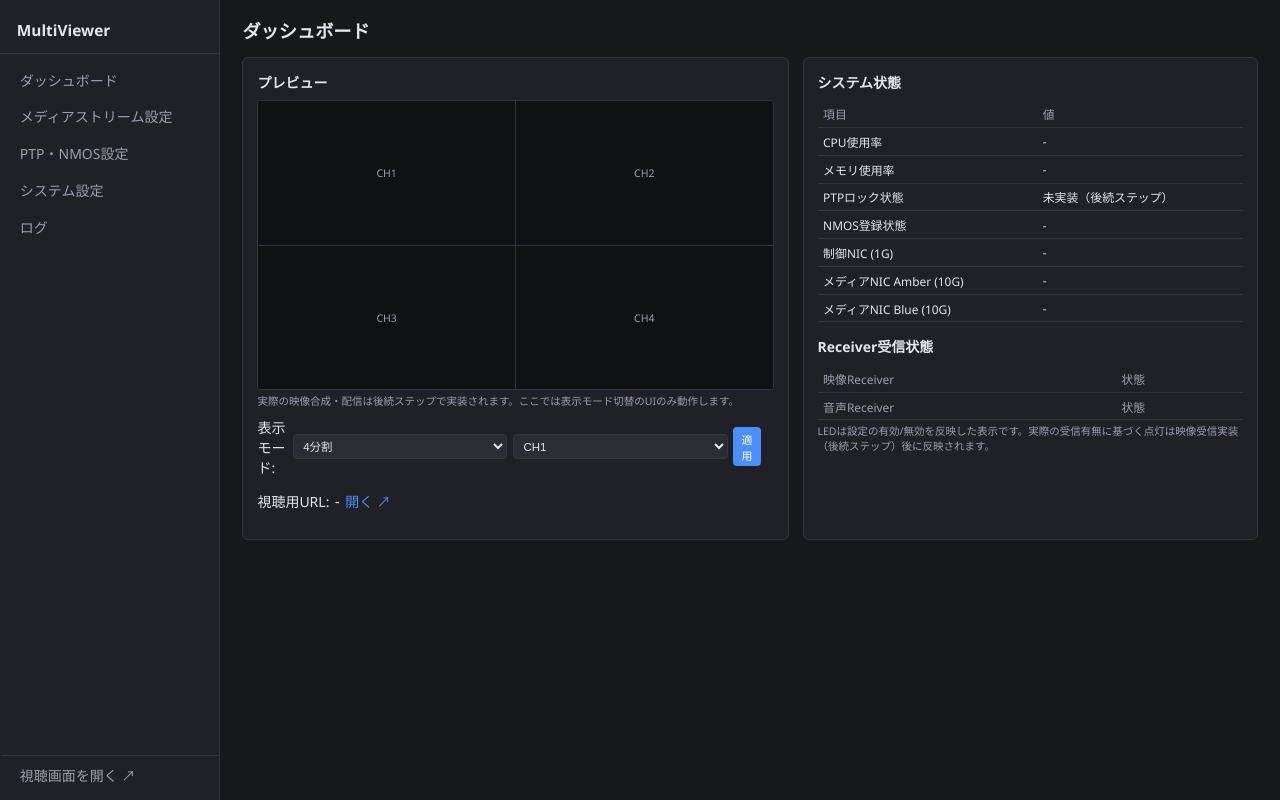
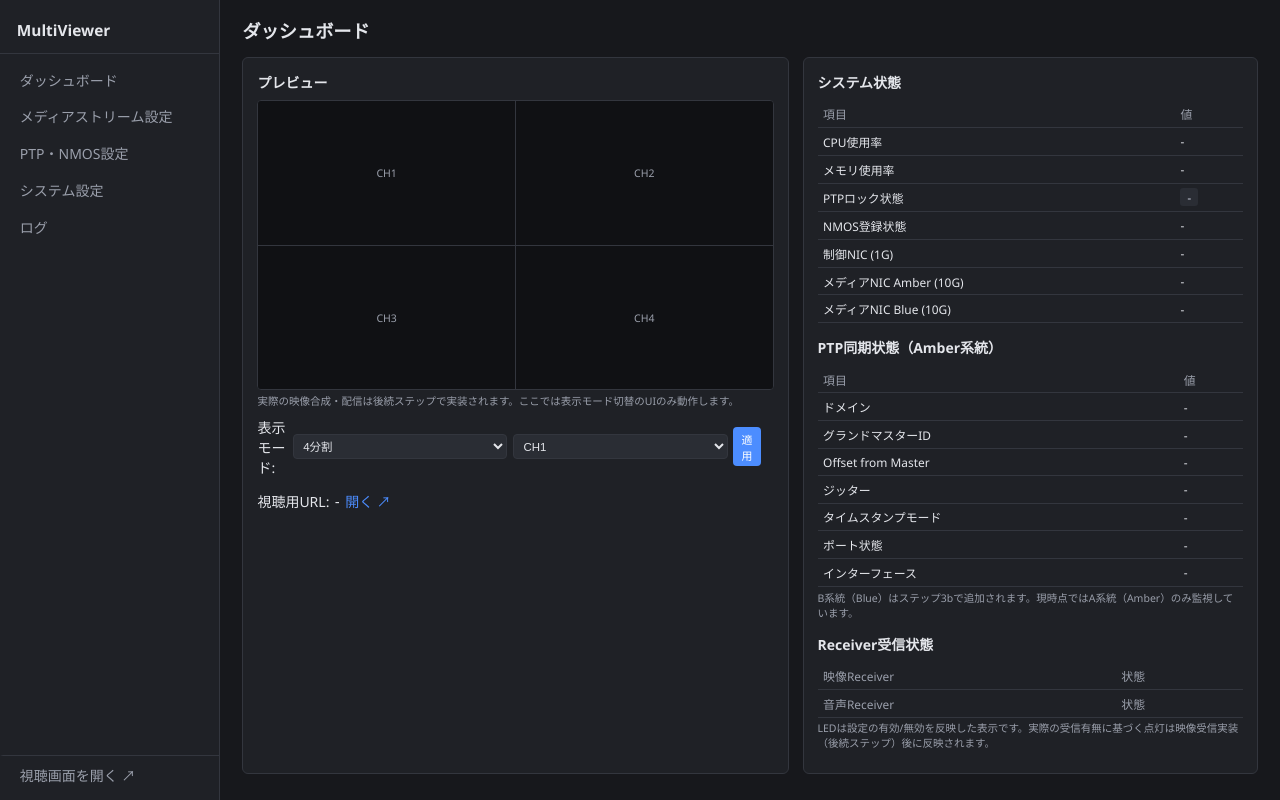
Before and after one commit to Panda-Taro/multi_viewer, a Python web app: template webgui/app/templates/dashboard.html in a window 1280 px wide. Run offline with Jinja, Linux system fonts and the light colour scheme; the template is opened without the code that fills it, so the values that code supplies are empty.

Commit message:
feat(webgui): ダッシュボードにPTP同期状態を表示（要件4.8.4.1.2.2）
dashboard.pyの固定値"ptp_lock_state": "not_implemented"を、
app/ptp/status_store.py・judgement.pyから得る実データに置き換え。

- 正常/同期中/GM未検出/異常/不明の5値をバッジ表示（色分け）
- GM-ID、PTPドメイン設定値、offset実測値、ジッター実測値、
  タイムスタンプモード、ポート状態、使用インターフェースを
  「PTP同期状態（Amber系統）」パネルに表示
- 状態ファイルが5秒以上更新されていない場合は「不明」を表示し、
  古い状態を「正常」のまま表示し続けないようにした

Co-Authored-By: Claude Sonnet 5 <noreply@anthropic.com>

```diff
--- a/webgui/app/static/css/style.css
+++ b/webgui/app/static/css/style.css
@@ -157,6 +157,20 @@ h2 { font-size: 1rem; margin: 0 0 0.6rem; color: var(--text-dim); text-transform
 .led.warn { background: var(--warn); box-shadow: 0 0 6px var(--warn); }
 .led.err { background: var(--err); box-shadow: 0 0 6px var(--err); }
 
+/* PTP lock state badge (dashboard, 正常/同期中/GM未検出/異常/不明) */
+.state-badge {
+  display: inline-block;
+  padding: 0.1rem 0.5rem;
+  border-radius: 3px;
+  font-size: 0.8rem;
+  font-weight: 600;
+  background: var(--bg-input);
+  color: var(--text-dim);
+}
+.state-badge.ok { background: rgba(63, 185, 80, 0.15); color: var(--ok); }
+.state-badge.warn { background: rgba(210, 153, 34, 0.15); color: var(--warn); }
+.state-badge.err { background: rgba(229, 83, 75, 0.15); color: var(--err); }
+
 /* Dense grid for media settings */
 .receiver-grid {
   display: grid;
--- a/webgui/app/static/js/dashboard.js
+++ b/webgui/app/static/js/dashboard.js
@@ -1,5 +1,51 @@
 function ledClass(receiver) {
   return receiver.enabled ? "led on" : "led";
+}
+
+const PTP_STATE_LABELS = {
+  normal: "正常",
+  syncing: "同期中",
+  gm_not_found: "GM未検出",
+  abnormal: "異常",
+  unknown: "不明",
+};
+
+// ok/warn/err badge coloring per state -- "unknown" and "syncing" both
+// read as a plain neutral badge (no color class) since neither is a
+// fault, just "nothing conclusive to report yet".
+const PTP_STATE_BADGE_CLASS = {
+  normal: "ok",
+  gm_not_found: "warn",
+  abnormal: "err",
+};
+
+function formatNs(ns) {
+  if (ns === null || ns === undefined) return "-";
+  return `${ns.toFixed ? ns.toFixed(0) : ns} ns`;
+}
+
+function formatJitter(ns) {
+  if (ns === null || ns === undefined) return "-";
+  return `${ns.toFixed(1)} ns (stdev)`;
+}
+
+const TS_MODE_LABELS = { hardware: "ハードウェア", software: "ソフトウェア" };
+
+function updatePtpPanel(ptp) {
+  const amber = (ptp && ptp.legs && ptp.legs.amber) || {};
+  const state = amber.state || "unknown";
+
+  const badge = document.getElementById("ptp-lock-badge");
+  badge.textContent = PTP_STATE_LABELS[state] || state;
+  badge.className = "state-badge" + (PTP_STATE_BADGE_CLASS[state] ? " " + PTP_STATE_BADGE_CLASS[state] : "");
+
+  document.getElementById("ptp-domain").textContent = ptp && ptp.domain !== null && ptp.domain !== undefined ? ptp.domain : "-";
+  document.getElementById("ptp-amber-gmid").textContent = amber.gm_present ? amber.gm_id || "-" : "-";
+  document.getElementById("ptp-amber-offset").textContent = formatNs(amber.offset_ns);
+  document.getElementById("ptp-amber-jitter").textContent = formatJitter(amber.jitter_ns);
+  document.getElementById("ptp-amber-tsmode").textContent = TS_MODE_LABELS[amber.timestamping_mode] || "-";
+  document.getElementById("ptp-amber-portstate").textContent = amber.port_state || "-";
+  document.getElementById("ptp-amber-iface").textContent = amber.interface || "(未設定)";
 }
 
 async function refreshDashboard() {
@@ -19,6 +65,8 @@ async function refreshDashboard() {
   document.getElementById("nic-control").textContent = nicText(data.nics.control);
   document.getElementById("nic-amber").textContent = nicText(data.nics.media_amber);
   document.getElementById("nic-blue").textContent = nicText(data.nics.media_blue);
+
+  updatePtpPanel(data.ptp);
 
   const nmosLabels = {
     disabled: "無効（未設定）",
--- a/webgui/app/templates/dashboard.html
+++ b/webgui/app/templates/dashboard.html
@@ -40,12 +40,27 @@
       <tr><th>項目</th><th>値</th></tr>
       <tr><td>CPU使用率</td><td id="cpu-percent">-</td></tr>
       <tr><td>メモリ使用率</td><td id="mem-percent">-</td></tr>
-      <tr><td>PTPロック状態</td><td id="ptp-lock">未実装（後続ステップ）</td></tr>
+      <tr><td>PTPロック状態</td><td id="ptp-lock"><span class="state-badge" id="ptp-lock-badge">-</span></td></tr>
       <tr><td>NMOS登録状態</td><td id="nmos-status">-</td></tr>
       <tr><td>制御NIC (1G)</td><td id="nic-control">-</td></tr>
       <tr><td>メディアNIC Amber (10G)</td><td id="nic-amber">-</td></tr>
       <tr><td>メディアNIC Blue (10G)</td><td id="nic-blue">-</td></tr>
     </table>
+
+    <div class="panel-title" style="margin-top:1rem">PTP同期状態（Amber系統）</div>
+    <table class="status-table">
+      <tr><th>項目</th><th>値</th></tr>
+      <tr><td>ドメイン</td><td id="ptp-domain">-</td></tr>
+      <tr><td>グランドマスターID</td><td id="ptp-amber-gmid">-</td></tr>
+      <tr><td>Offset from Master</td><td id="ptp-amber-offset">-</td></tr>
+      <tr><td>ジッター</td><td id="ptp-amber-jitter">-</td></tr>
+      <tr><td>タイムスタンプモード</td><td id="ptp-amber-tsmode">-</td></tr>
+      <tr><td>ポート状態</td><td id="ptp-amber-portstate">-</td></tr>
+      <tr><td>インターフェース</td><td id="ptp-amber-iface">-</td></tr>
+    </table>
+    <p class="help-text">
+      B系統（Blue）はステップ3bで追加されます。現時点ではA系統（Amber）のみ監視しています。
+    </p>
 
     <div class="panel-title" style="margin-top:1rem">Receiver受信状態</div>
     <table class="status-table">
```
Also changed, not shown: webgui/app/routers/dashboard.py (+18 -4 lines), webgui/tests/test_app_routes.py (+6 -1 lines).
